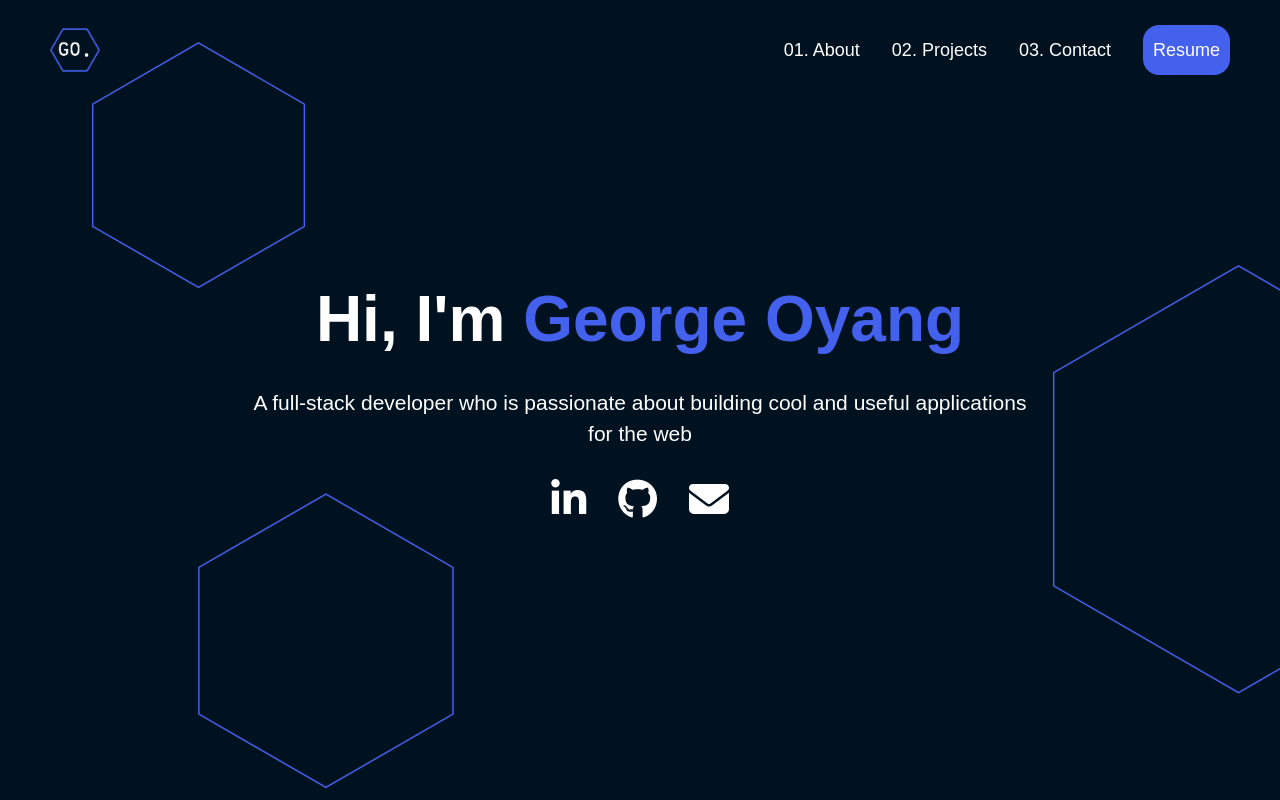
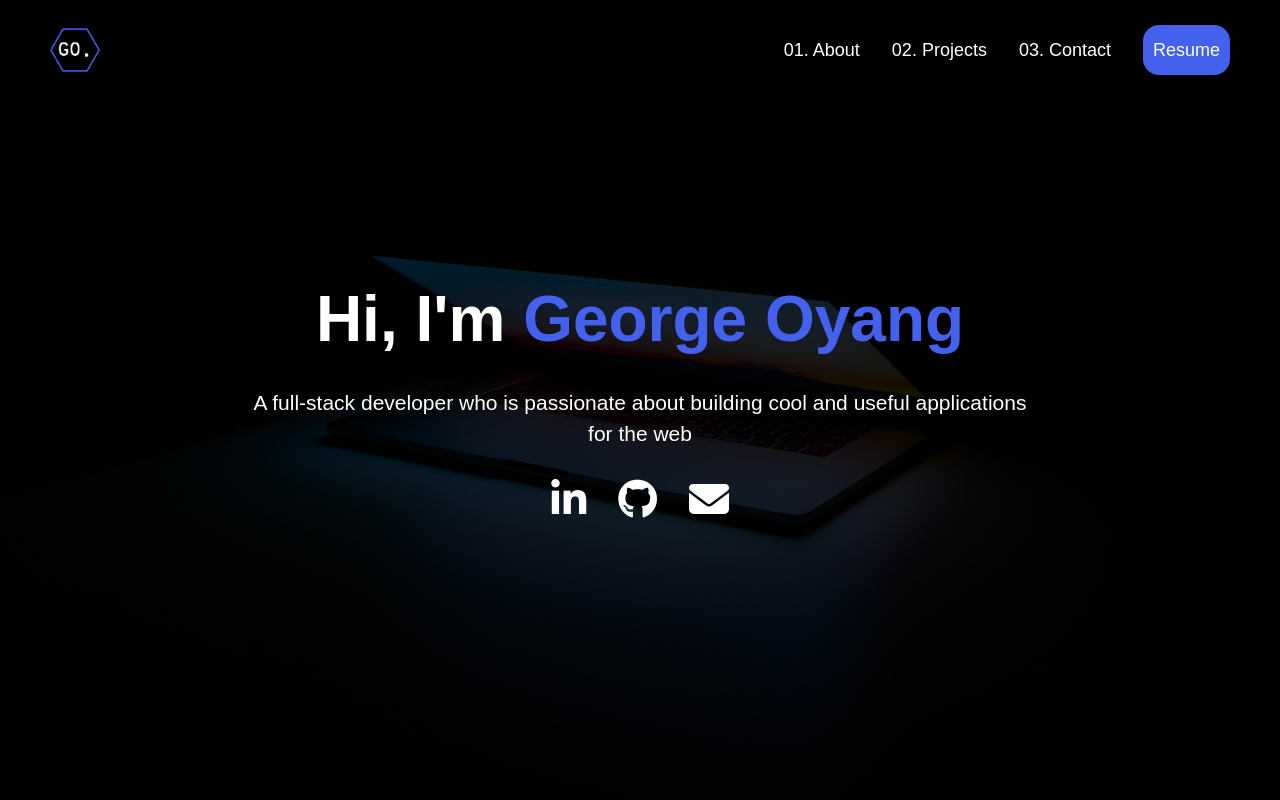
Before and after one commit to goyangrui/personal-portfolio-v1, a plain HTML site: page index.html in a window 1280 px wide. Shown: the top 800 px of the page. Drawn offline with Linux system fonts and the light colour scheme; a web font is replaced by a local one.

Commit message:
Change background image of hero page

```diff
--- a/styles/style.css
+++ b/styles/style.css
@@ -286,7 +286,10 @@ h6 {
 
 .hero {
   height: 100vh;
-  background-image: url("../images/polygon-scatter-haikei.svg");
+  background-image: url("../images/macbook-background.jpg");
+  background-position: center;
+  background-color: var(--background-color-light);
+  background-blend-mode: multiply;
 }
 
 .about {
```
Also changed, not shown: images/macbook-background.jpg (added).
